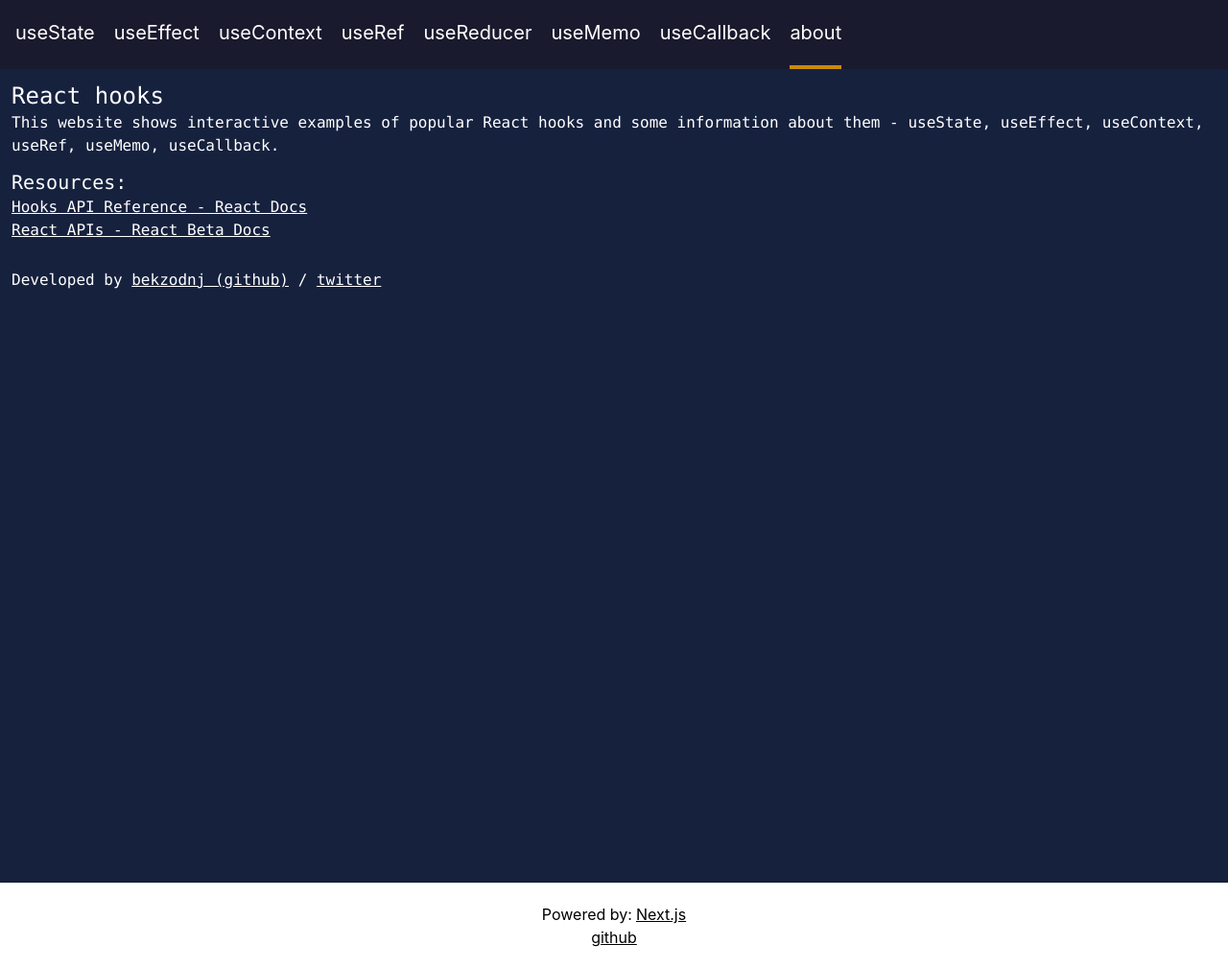
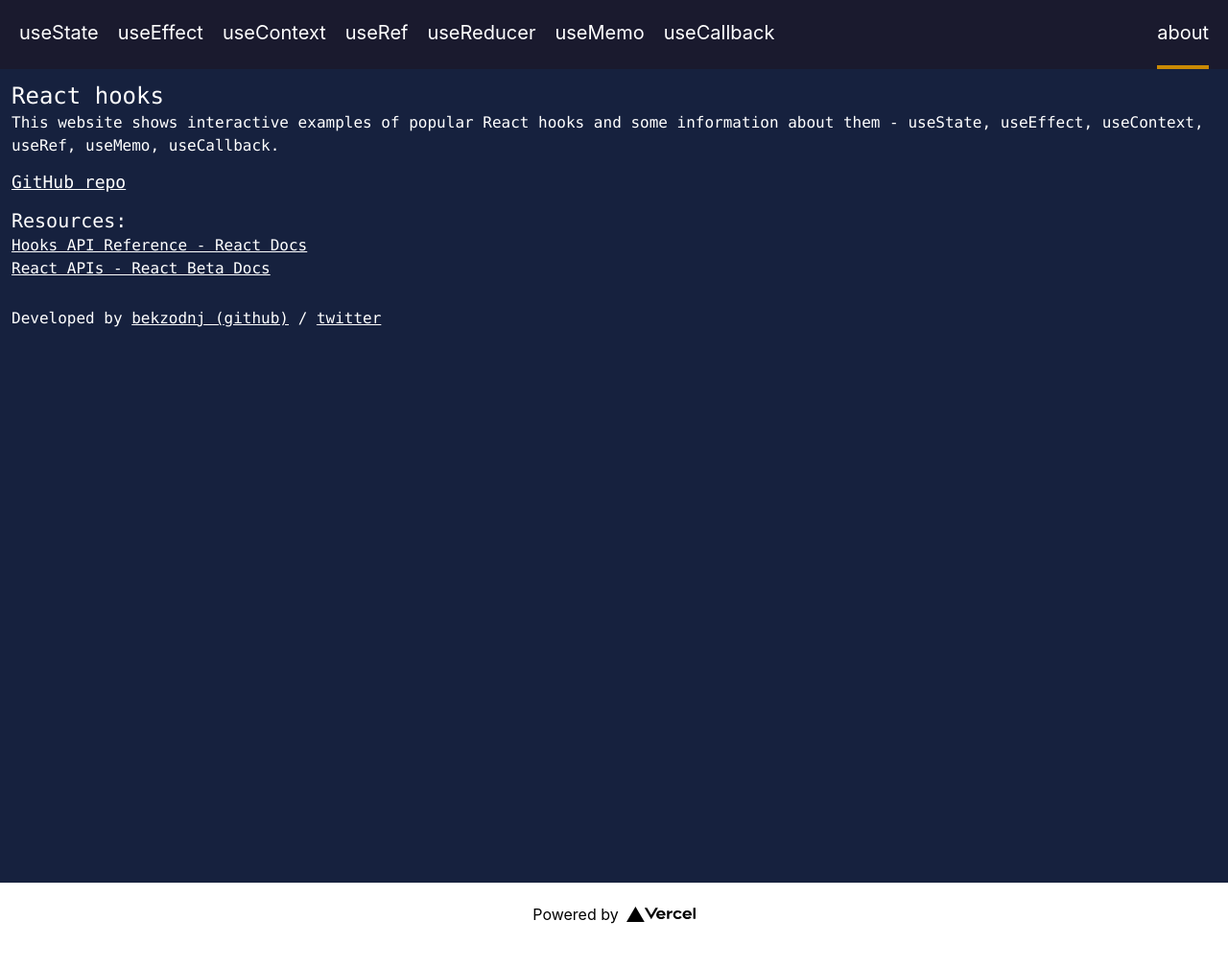
Before and after one commit to bekzodnj/reacthooks, a Next.js app: page / in a window 1280 px wide. Shown: the whole page at 96% size. After the commit the page ends 985 px from the top, so only its background shows below. Built offline with nearby package versions, Linux system fonts and the light colour scheme.

Commit message:
chore: readMe update, Nav links style, about page

```diff
--- a/components/AboutPage.js
+++ b/components/AboutPage.js
@@ -3,30 +3,38 @@ export const AboutPage = () => {
     <>
       <div className='p-3 font-mono'>
         <h2 className=' text-2xl'>React hooks</h2>
-        <p className='mb-3'>
-          This website shows interactive examples of popular React hooks and
-          some information about them - useState, useEffect, useContext, useRef,
-          useMemo, useCallback.
-        </p>
-
+        <div className='mb-3'>
+          <p className='mb-3'>
+            This website shows interactive examples of popular React hooks and
+            some information about them - useState, useEffect, useContext,
+            useRef, useMemo, useCallback.
+          </p>
+          <a
+            href='https://github.com/bekzodnj/reacthooks'
+            rel='noreferrer noopener'
+            className='underline text-lg'
+          >
+            GitHub repo
+          </a>
+        </div>
         <h3 className='text-xl'>Resources: </h3>
         <a
           href='https://reactjs.org/docs/hooks-reference.html'
           target='_blank'
           rel='noreferrer noopener'
-          className='underline block'
+          className='underline inline-block'
         >
           Hooks API Reference - React Docs
         </a>
+        <br />
         <a
           href='https://beta.reactjs.org/apis/react'
           target='_blank'
           rel='noreferrer noopener'
-          className='underline block'
+          className='underline inline-block'
         >
           React APIs - React Beta Docs
         </a>
-
         <p className='mt-7'>
           Developed by{' '}
           <a
--- a/components/Navbar.js
+++ b/components/Navbar.js
@@ -9,7 +9,8 @@ import { useRouter } from 'next/router';
 function Navbar() {
   const router = useRouter();
   return (
-    <nav className='px-4 bg-bluerose text-white bold flex overflow-x-scroll space-x-5 text-xl '>
+    <nav className='px-5 bg-bluerose text-white bold text-xl overflow-x-scroll flex space-x-10 sm:justify-between'>
+      <ul className='flex space-x-5'>
         <li
           className={
             router.pathname == '/state'
@@ -79,16 +80,18 @@ function Navbar() {
         >
           <Link href='/callback'>useCallback</Link>
         </li>
-
+      </ul>
+      <div>
         <li
           className={
             router.pathname == '/'
               ? activeClassName
-            : 'py-5 hover:opacity-70 list-none'
+              : 'py-5 hover:opacity-70 list-none underline underline-offset-8 decoration-indigo-500'
           }
         >
           <Link href='/'>about</Link>
         </li>
+      </div>
 
       {/* @TODO - layout effect */}
       {/* <li
--- a/pages/_app.js
+++ b/pages/_app.js
@@ -11,24 +11,16 @@ function MyApp({ Component, pageProps }) {
         <Component {...pageProps} />
       </main>
       <footer className={styles.footer}>
-        <p className='flex space-x-1'>
-          <span>Powered by:</span>
-          <a
-            href='https://vercel.com'
-            target='_blank'
-            rel='noopener noreferrer'
-            className='underline'
-          >
-            Next.js
-          </a>
-        </p>
         <a
-          href='https://github.com/bekzodnj/reacthooks'
-          rel='noreferrer noopener'
-          className='underline'
+          href='https://vercel.com?utm_source=create-next-app&utm_medium=default-template&utm_campaign=create-next-app'
+          target='_blank'
+          rel='noopener noreferrer'
         >
-          github
-        </a>{' '}
+          Powered by{' '}
+          <span className={styles.logo}>
+            <Image src='/vercel.svg' alt='Vercel Logo' width={72} height={16} />
+          </span>
+        </a>
       </footer>
     </>
   );
```
Also changed, not shown: 1 other file (tests, documents, lock files or other folders). Lines whose indentation alone changed are shown as unchanged.
